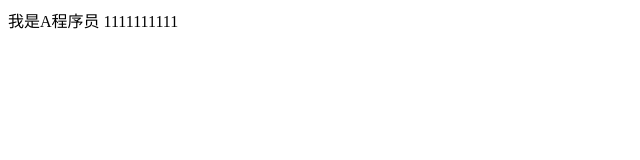
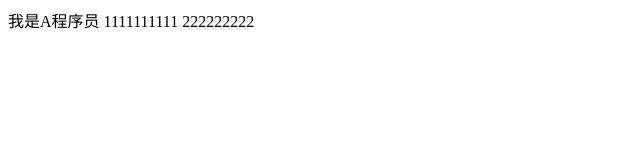
Before and after one commit to pengfan-it/git-demo, a plain HTML site: page index.html in a window 1280 px wide. Shown: the full height of the page, 0-640 px from the left. Drawn offline with Linux system fonts and the light colour scheme.

Commit message:
程序员A第三次提交

```diff
--- a/index.html
+++ b/index.html
@@ -8,7 +8,7 @@
 </head>
 
 <body>
-    我是A程序员 1111111111
+    我是A程序员 1111111111 222222222
 </body>
 
 </html>
```
